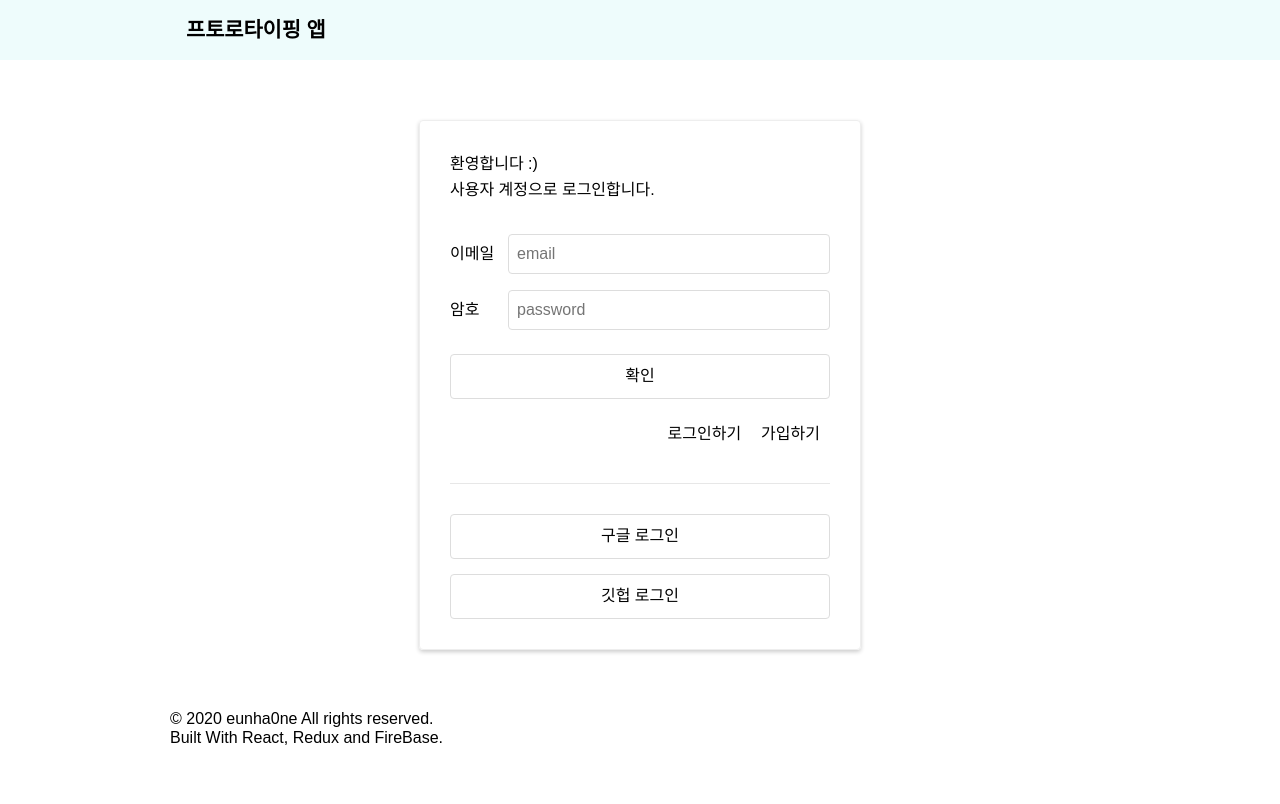
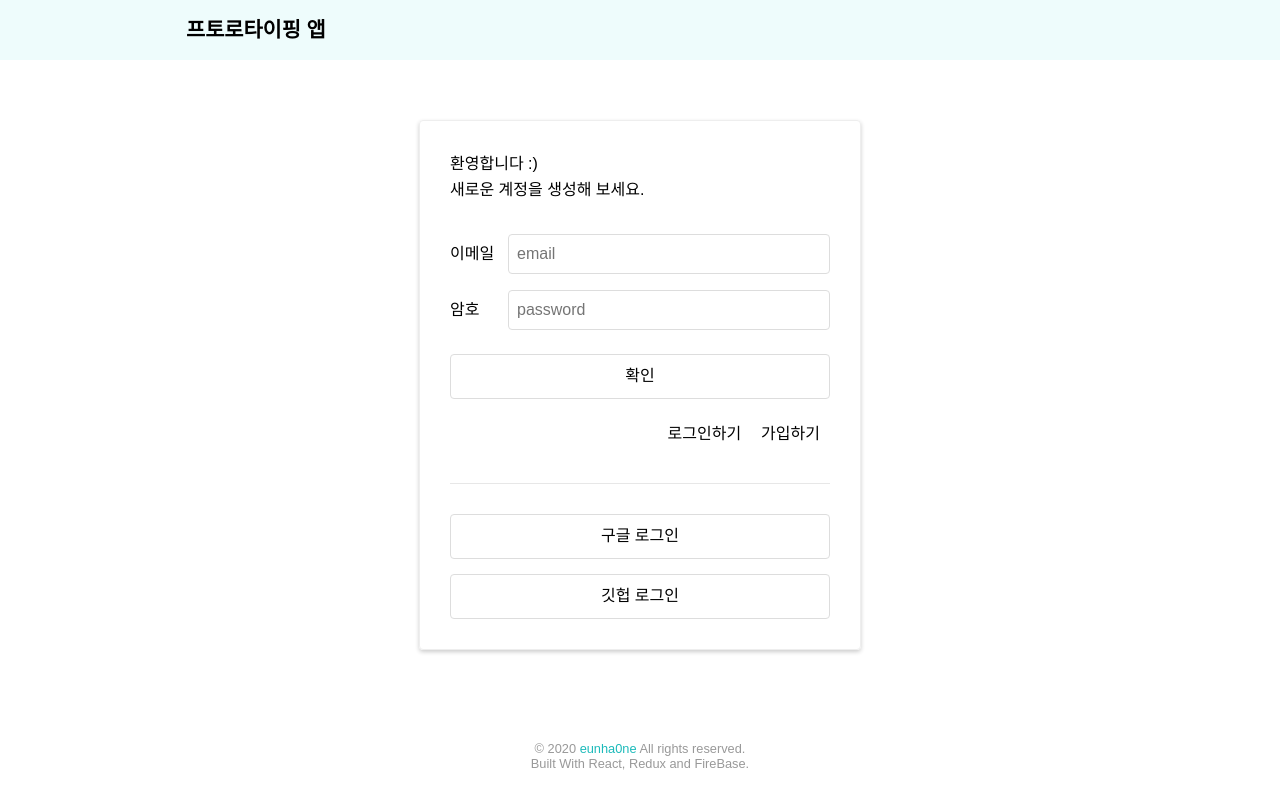
Before and after one commit to eunha0ne/study-firebase-app, a React (Create React App) app: page /#/ in a window 1280 px wide. Built offline with nearby package versions, Linux system fonts and the light colour scheme; no server answers; a web font is replaced by a local one.

Commit message:
Chore: 코드를 정리하라

```diff
--- a/src/app/App.js
+++ b/src/app/App.js
@@ -18,7 +18,10 @@ const GlobalStyle = createGlobalStyle`
 
   #root {
     margin: 0 auto;
+    display: flex;
+    flex-direction: column;
     max-width: 940px;
+    height: 100%;
     font-family: 'NanumSquareRound', sans-serif;
   }
 
@@ -38,11 +41,11 @@ const GlobalStyle = createGlobalStyle`
   p {
     margin: 0;
   }
+
+  main {
+    min-height: 80vh;
+  }
 `;
-
-const S = {
-  Main: styled.main``
-};
 
 function App() {
   const { modalState } = useSelector((state) => ({
@@ -60,10 +63,10 @@ function App() {
       </Helmet>
 
       <Header />
-      <S.Main>
+      <main>
         <AppRouter />
         {modalState.isOpen && <Modal {...modalState} />}
-      </S.Main>
+      </main>
       <Footer />
 
       <GlobalStyle />
--- a/src/components/Footer.js
+++ b/src/components/Footer.js
@@ -1,12 +1,32 @@
 import React from "react";
+import styled from "styled-components";
+
+const S = {
+  Footer: styled.footer`
+    width: 100%;
+    margin: 32px auto;
+
+    p {
+      text-align: center;
+      font-size: 0.8rem;
+      color: #999;
+    }
+
+    i {
+      font-style: normal;
+      color: #1cbaba;
+    }
+  `
+};
 
 const Footer = () => (
-  <footer>
+  <S.Footer>
     <p>
-      &copy; {new Date().getFullYear()} eunha0ne All rights reserved. <br />
+      &copy; {new Date().getFullYear()} <i>eunha0ne</i> All rights reserved.{" "}
+      <br />
       Built With React, Redux and FireBase.
     </p>
-  </footer>
+  </S.Footer>
 );
 
 export default Footer;
--- a/src/components/Stock.style.js
+++ b/src/components/Stock.style.js
@@ -35,7 +35,10 @@ export const List = styled.li`
 export const Group = styled.dl`
   padding: 0 16px;
   display: grid;
-  grid-template-columns: repeat(3, minmax(50px, 1fr) minmax(150px, 1fr));
+  grid-template-columns: auto minmax(200px, 1fr) repeat(
+      2,
+      auto minmax(150px, auto)
+    );
   grid-template-rows: 40px;
   grid-gap: 8px;
   align-items: center;
--- a/src/pages/Auth.js
+++ b/src/pages/Auth.js
@@ -13,11 +13,7 @@ const Auth = () => {
   const dispatch = useDispatch();
   const [email, setEmail] = useState("");
   const [password, setPassword] = useState("");
-  const [isNewAccount, setIsNewAccount] = useState(false);
-
-  const toggleAccout = () => {
-    setIsNewAccount(!isNewAccount);
-  };
+  const [isNewAccount, setIsNewAccount] = useState(true);
 
   const onChange = ({ target }) => {
     const { type, value } = target;
```
